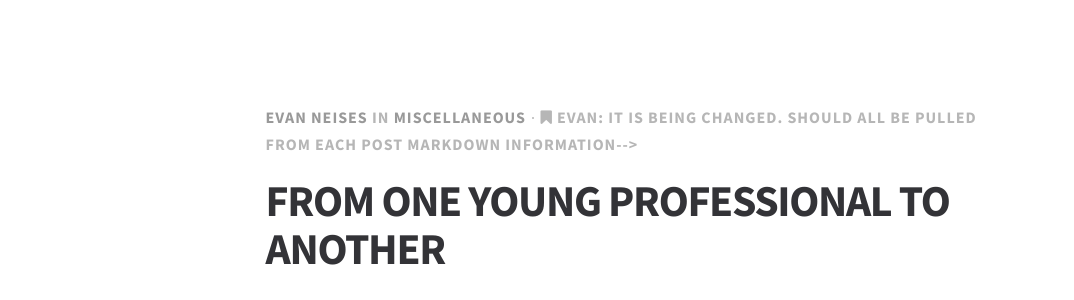
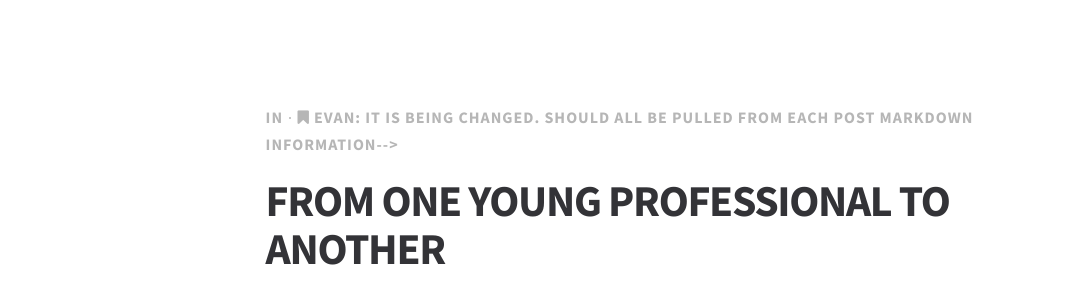
Before and after one commit to EJBlog/EJBlog.github.io, a Jekyll site: the page built from _posts/2015-12-23-from-one-young-professional-to-another.md, in a window 1280 px wide. Shown: the part 414-714 px from the top of the page, without its empty margins (0-1074 px from the left). Built offline with Jekyll 4.4.1, drawn with Linux system fonts in a browser that asks for light colours; nearby versions of some CDN libraries; some web fonts are replaced; some of the changed text lies outside the part shown.

Commit message:
Update post.html

```diff
--- a/_layouts/post.html
+++ b/_layouts/post.html
@@ -54,7 +54,7 @@
             <div class="row">
                 <div class="col-xs-12 single-content">
                     <p class="meta">
-                        <a class="" href="category.html">{{ page.author }}</a> in <a class="" href="category.html">{{ page.category }}</a> <i class="link-spacer"></i> <i class="fa fa-bookmark"></i>
+                        <a class="" href="category.html">{{ author }}</a> in <a class="" href="category.html">{{ category }}</a> <i class="link-spacer"></i> <i class="fa fa-bookmark"></i>
 <!--Jake: This needs to be changes bc it is hardcoding a blog post-->
 <!-->Evan: It is being changed. Should all be pulled from each post markdown information-->
                     <h1>{{ page.title }}</h1>
@@ -75,7 +75,7 @@
                     <div class="col-xs-12 col-sm-6">
                         <div class="category-list">
                             <p>Published <span>23rd December 2015</span></p>
-                            <p><a href="author.html">{{ page.author }}</a> in <a href="category.html">{{ page.category }}</a></p>
+                            <p><a href="author.html">{{ author }}</a> in <a href="category.html">{{ category }}</a></p>
 
                             <div class="other-catergories">
                                 <h3>Also found in</h3>
```
